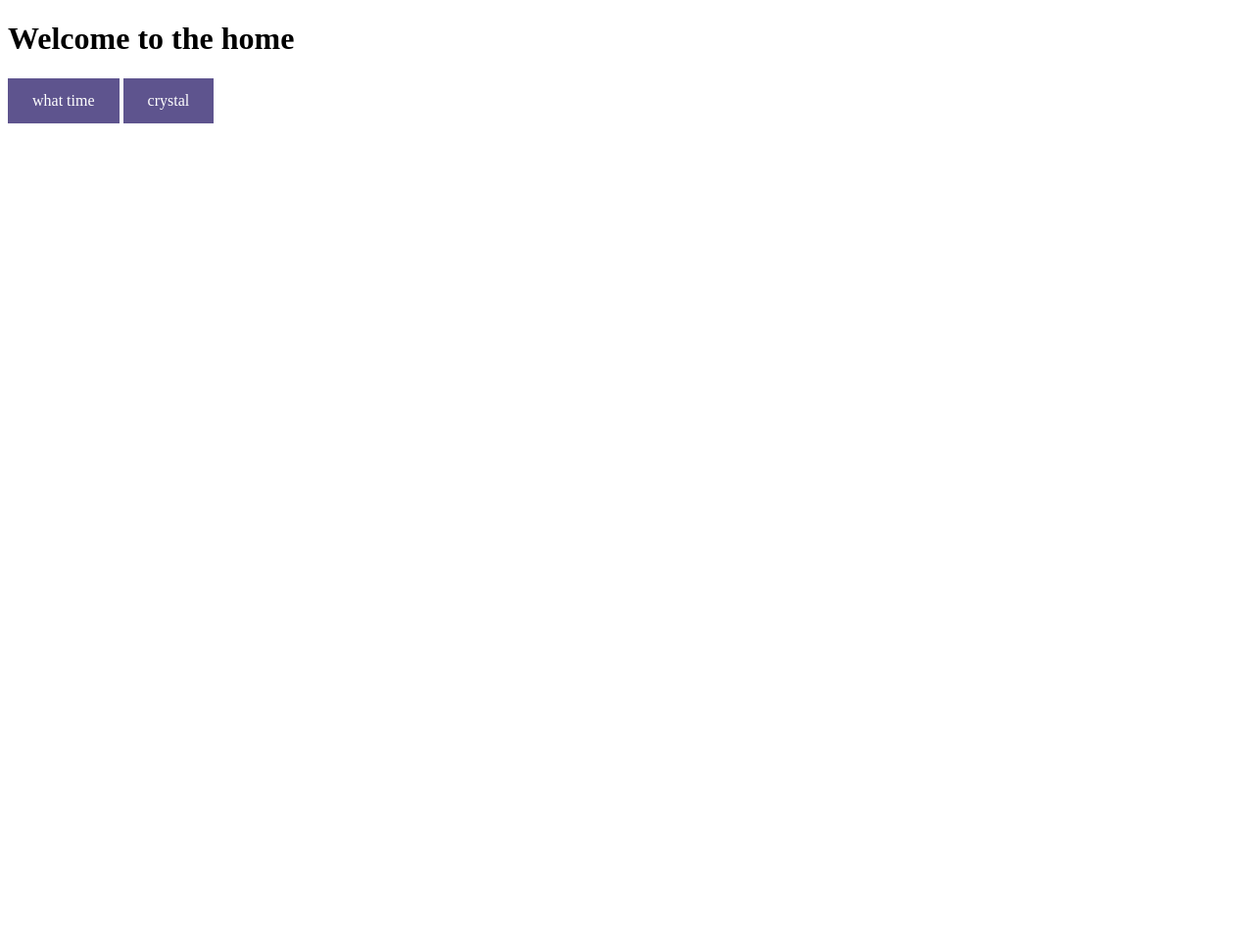
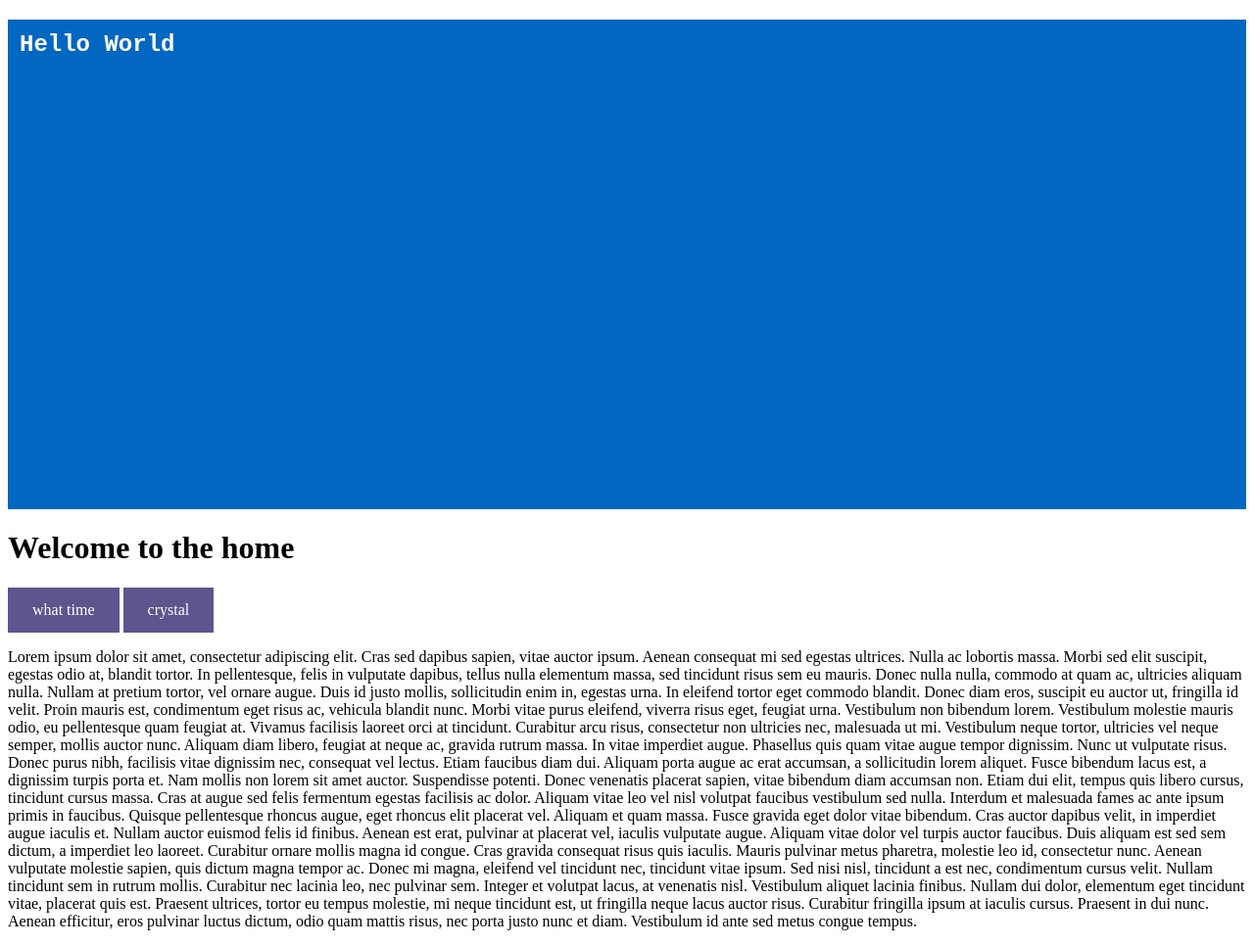
Before and after one commit to egg-o/egg-o.github.io, a website: page index.html in a window 1280 px wide. Shown: the whole page at 98% size. Before the commit the page ends 800 px from the top, so only its background shows below. Drawn offline with nearby package versions, Linux system fonts and the light colour scheme.

Commit message:
october 24 opposing changes

```diff
--- a/homeStyle.css
+++ b/homeStyle.css
@@ -10,3 +10,15 @@ a:link, a:visited {
   a:hover, a:active {
     background-color: rgb(155, 147, 197);
   }
+
+h2 {
+  color: white;
+  text-align: left;
+  padding: 12px;
+  font-family: 'Courier New';
+}
+
+.header {
+  background-color: rgb(2, 103, 193);
+  height: 500px;
+}
--- a/index.html
+++ b/index.html
@@ -5,11 +5,32 @@
     <meta http-equiv="X-UA-Compatible" content="IE=edge">
     <meta name="viewport" content="width=device-width, initial-scale=1.0">
     <link rel="stylesheet" href="homeStyle.css">
+        <link
+          rel="stylesheet"
+          href="https://cdnjs.cloudflare.com/ajax/libs/animate.css/4.1.1/animate.min.css"
+        />
     <title>HOME</title>
 </head>
 <body>
-    <h1>Welcome to the home</h1>
+    <div class="header"> <h2>Hello World</h2></div>
+    <h1 class="floating-rocks front-one rellax">Welcome to the home</h1>
     <a href="/watch/main.html">what time</a>
     <a href="/crystal/crystal.html">crystal</a>
+
+    <p>Lorem ipsum dolor sit amet, consectetur adipiscing elit. Cras sed dapibus sapien, vitae auctor ipsum. Aenean consequat mi sed egestas ultrices. Nulla ac lobortis massa. Morbi sed elit suscipit, egestas odio at, blandit tortor. In pellentesque, felis in vulputate dapibus, tellus nulla elementum massa, sed tincidunt risus sem eu mauris. Donec nulla nulla, commodo at quam ac, ultricies aliquam nulla. Nullam at pretium tortor, vel ornare augue. Duis id justo mollis, sollicitudin enim in, egestas urna. In eleifend tortor eget commodo blandit.
+
+        Donec diam eros, suscipit eu auctor ut, fringilla id velit. Proin mauris est, condimentum eget risus ac, vehicula blandit nunc. Morbi vitae purus eleifend, viverra risus eget, feugiat urna. Vestibulum non bibendum lorem. Vestibulum molestie mauris odio, eu pellentesque quam feugiat at. Vivamus facilisis laoreet orci at tincidunt. Curabitur arcu risus, consectetur non ultricies nec, malesuada ut mi. Vestibulum neque tortor, ultricies vel neque semper, mollis auctor nunc. Aliquam diam libero, feugiat at neque ac, gravida rutrum massa. In vitae imperdiet augue. Phasellus quis quam vitae augue tempor dignissim. Nunc ut vulputate risus. Donec purus nibh, facilisis vitae dignissim nec, consequat vel lectus. Etiam faucibus diam dui.
+
+        Aliquam porta augue ac erat accumsan, a sollicitudin lorem aliquet. Fusce bibendum lacus est, a dignissim turpis porta et. Nam mollis non lorem sit amet auctor. Suspendisse potenti. Donec venenatis placerat sapien, vitae bibendum diam accumsan non. Etiam dui elit, tempus quis libero cursus, tincidunt cursus massa. Cras at augue sed felis fermentum egestas facilisis ac dolor. Aliquam vitae leo vel nisl volutpat faucibus vestibulum sed nulla. Interdum et malesuada fames ac ante ipsum primis in faucibus. Quisque pellentesque rhoncus augue, eget rhoncus elit placerat vel.
+
+        Aliquam et quam massa. Fusce gravida eget dolor vitae bibendum. Cras auctor dapibus velit, in imperdiet augue iaculis et. Nullam auctor euismod felis id finibus. Aenean est erat, pulvinar at placerat vel, iaculis vulputate augue. Aliquam vitae dolor vel turpis auctor faucibus. Duis aliquam est sed sem dictum, a imperdiet leo laoreet.
+
+        Curabitur ornare mollis magna id congue. Cras gravida consequat risus quis iaculis. Mauris pulvinar metus pharetra, molestie leo id, consectetur nunc. Aenean vulputate molestie sapien, quis dictum magna tempor ac. Donec mi magna, eleifend vel tincidunt nec, tincidunt vitae ipsum. Sed nisi nisl, tincidunt a est nec, condimentum cursus velit. Nullam tincidunt sem in rutrum mollis. Curabitur nec lacinia leo, nec pulvinar sem. Integer et volutpat lacus, at venenatis nisl. Vestibulum aliquet lacinia finibus. Nullam dui dolor, elementum eget tincidunt vitae, placerat quis est. Praesent ultrices, tortor eu tempus molestie, mi neque tincidunt est, ut fringilla neque lacus auctor risus. Curabitur fringilla ipsum at iaculis cursus. Praesent in dui nunc. Aenean efficitur, eros pulvinar luctus dictum, odio quam mattis risus, nec porta justo nunc et diam. Vestibulum id ante sed metus congue tempus.</p>
+
+
+    <script src="./javascripts/rellax.min.js"></script>
+    <script>
+    var rellax = new Rellax('.rellax');
+    </script>
 </body>
 </html>
--- /dev/null
+++ b/package.json
@@ -0,0 +1,5 @@
+{
+  "dependencies": {
+    "animate.css": "^4.1.1"
+  }
+}
```
Also changed, not shown: 1 other file.
